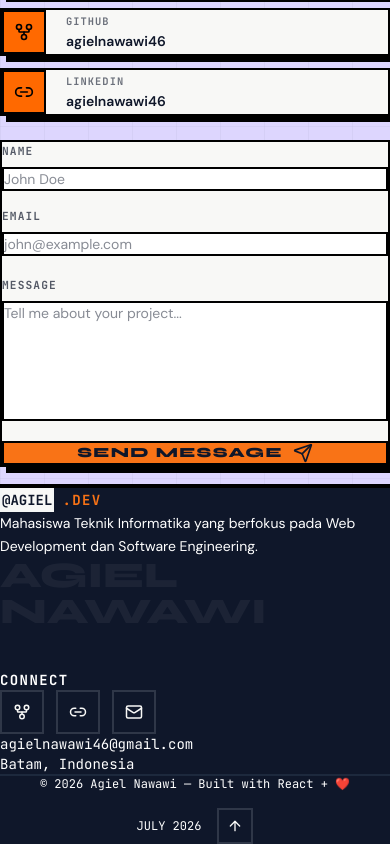
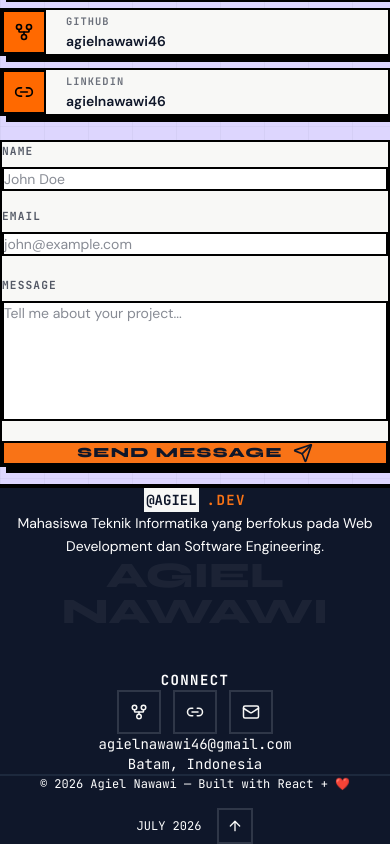
Before and after one commit to agielnawawi46/portofolio-v3, a React (Vite) app: page / in a window 390 px wide. Shown: the part 4656-5500 px from the top of the page. Built offline with nearby package versions, Linux system fonts and the light colour scheme.

Commit message:
Center align Footer content on mobile

```diff
--- a/src/components/Footer.tsx
+++ b/src/components/Footer.tsx
@@ -16,8 +16,8 @@ export default function Footer() {
       <div className="w-full px-6 md:px-12 lg:px-16 py-16 md:py-20">
         <div className="grid grid-cols-1 md:grid-cols-2 gap-10 md:gap-8 justify-between items-start">
 
-          {/* Brand - Rata Kiri */}
-          <div className="flex flex-col items-start text-left">
+          {/* Brand - Rata Tengah di Mobile, Kiri di Desktop */}
+          <div className="flex flex-col items-center md:items-start text-center md:text-left">
             <div className="flex items-center gap-2 mb-5">
               <span
                 className="px-2.5 py-1 text-sm font-bold"
@@ -38,12 +38,12 @@ export default function Footer() {
           </div>
 
 
-          {/* Social - Rata Kanan (di Desktop) */}
-          <div className="flex flex-col items-start md:items-end text-left md:text-right">
+          {/* Social - Rata Tengah di Mobile, Kanan di Desktop */}
+          <div className="flex flex-col items-center md:items-end text-center md:text-right">
             <h3 className="text-sm md:text-base font-bold tracking-widest uppercase mb-6" style={{ fontFamily: 'var(--font-mono)' }}>
               CONNECT
             </h3>
-            <div className="flex justify-start md:justify-end gap-3 mb-8">
+            <div className="flex justify-center md:justify-end gap-3 mb-8">
               {[
                 { icon: GitFork, href: personal.github, id: 'footer-github', label: 'GitHub' },
                 { icon: Link2, href: personal.linkedin, id: 'footer-linkedin', label: 'LinkedIn' },
```
